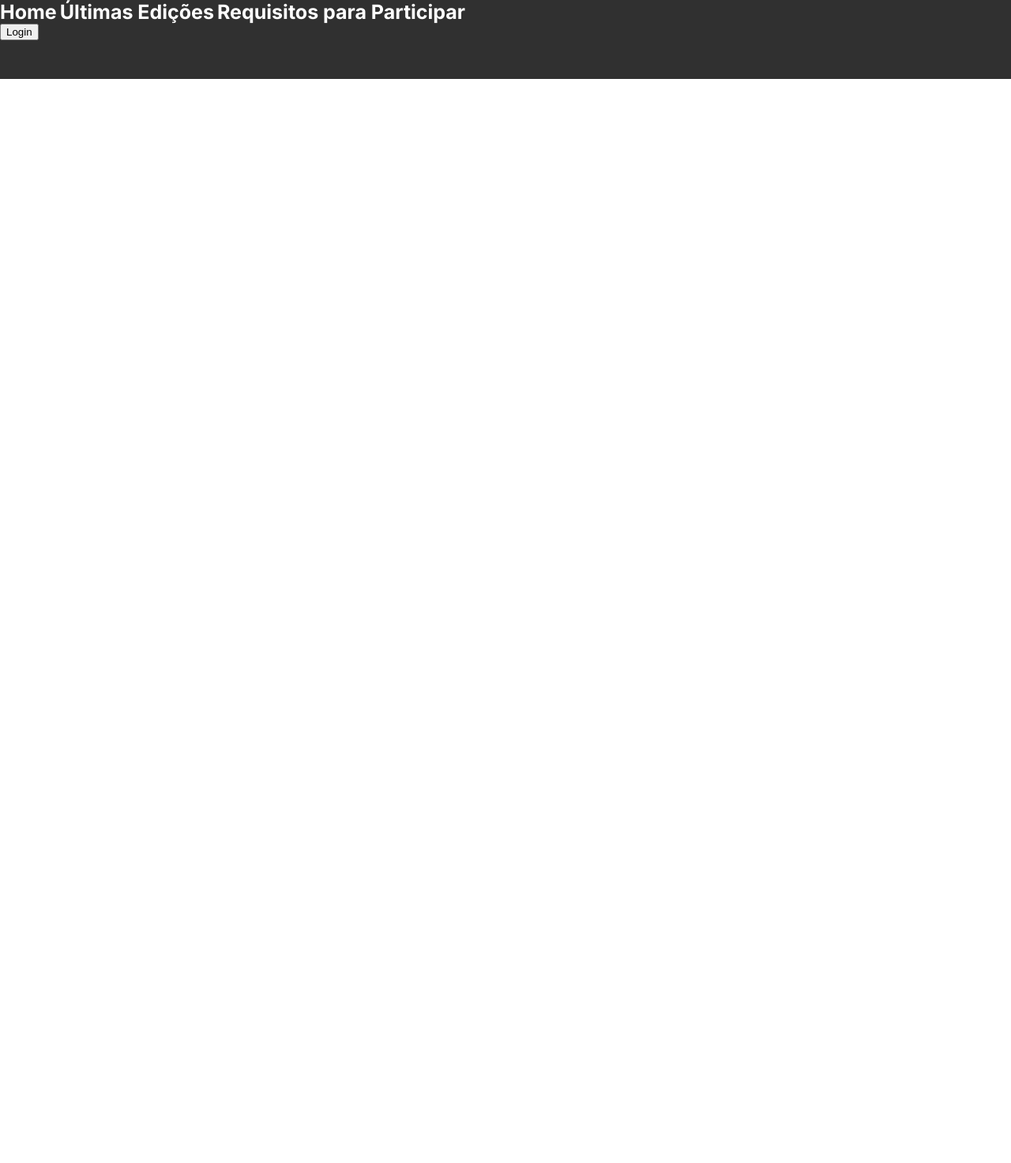
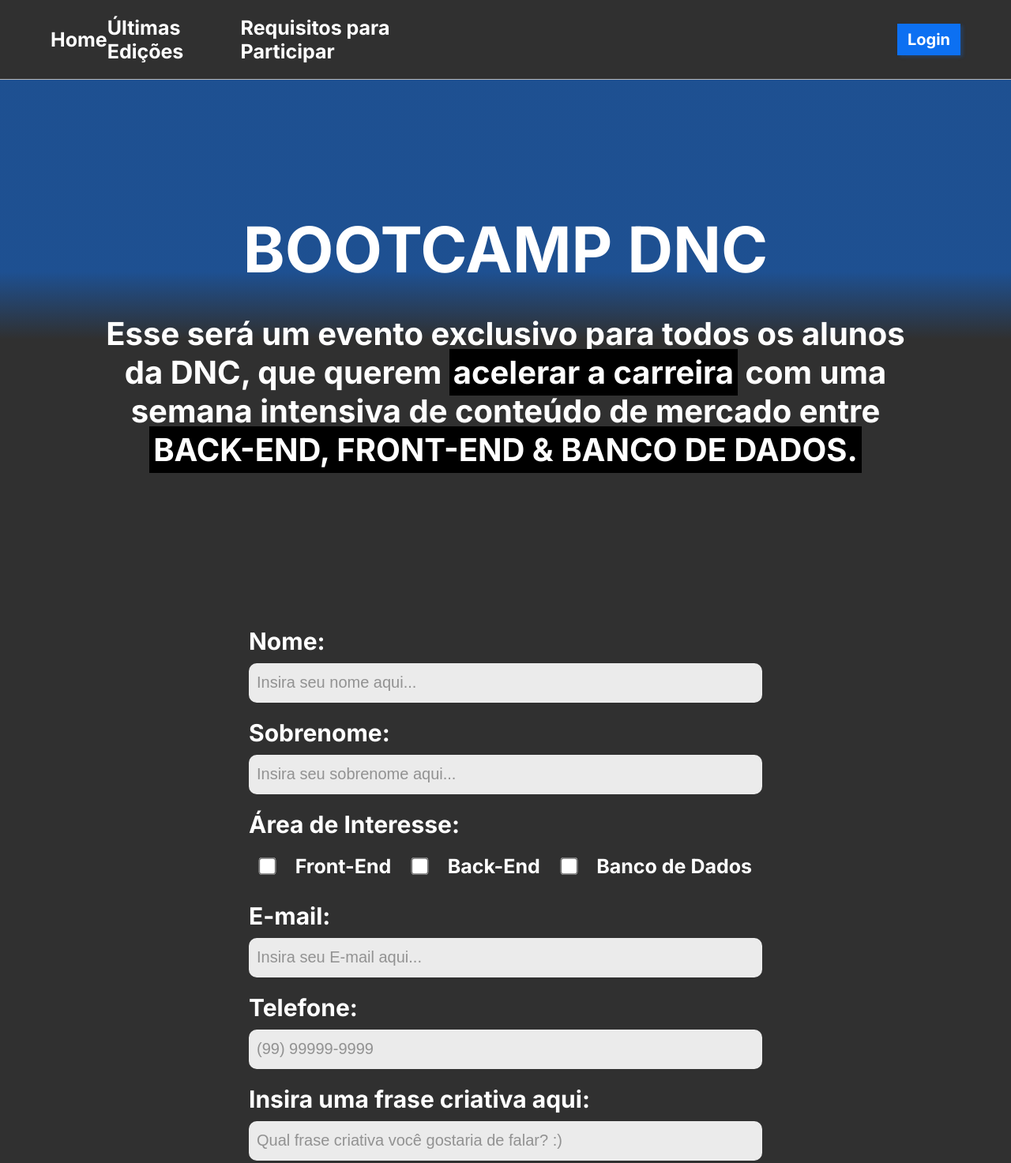
Before and after one commit to karinaribeiro2/prototipo-bootcamp-dnc, a plain HTML site: page index.html in a window 1280 px wide. Shown: the top 1473 px of the page at 79% size. Before the commit the page ends 800 px from the top, so only its background shows below. Drawn offline with Linux system fonts and the light colour scheme.

Commit message:
Adding style formatting to the formt

```diff
--- a/index.html
+++ b/index.html
@@ -10,27 +10,8 @@
   <link rel="preconnect" href="https://fonts.gstatic.com" crossorigin>
   <link href="https://fonts.googleapis.com/css2?family=Inter:wght@100;400;700&display=swap" rel="stylesheet">
 
-  <Style>
-    body {
-      margin: 0;
-      padding: 0;
-    }
+  <link rel="stylesheet" href="style.css">
 
-    #header {
-      width: 100%;
-      height: 100px;
-      background: #303030;
-    }
-    #header div a {
-      font-family: 'Inter';
-      font-style: normal;
-      font-weight: 600;
-      font-size: 25px;
-      line-height: 30px;
-      color: #FFFFFF;
-      text-decoration: none;
-    }
-  </Style>
 </head>
 <body>
   <nav id="header">
@@ -41,5 +22,48 @@
     </div>
     <button>Login</button>
   </nav>
+  <section>
+    <header>
+      <h1>Bootcamp DNC</h1>
+      <h2>Esse será um evento exclusivo para todos os alunos <br>
+          da <b>DNC</b>, que querem <span class="reverse">acelerar a carreira</span> com uma <br>
+          semana intensiva de conteúdo de mercado entre  <br>
+          <span class="reverse">BACK-END, FRONT-END & BANCO DE DADOS.</span></h2>
+    </header>
+    <form action="">
+      <div class="formGroup">
+        <label>Nome:</label>
+        <Input type="text" placeholder="Insira seu nome aqui...">
+      </div>
+      <div class="formGroup">
+        <label>Sobrenome:</label>
+        <Input type="text" placeholder="Insira seu sobrenome aqui...">
+      </div>
+      <div class="formGroup">
+        <label>Área de Interesse:</label>
+        <div class="checkboxItems">
+          <input type="checkbox" value="front">
+          <label>Front-End</label>
+          <input type="checkbox" value="back">
+          <label>Back-End</label>
+          <input type="checkbox" value="bd">
+          <label>Banco de Dados</label>
+        </div>
+      </div>
+      <div class="formGroup">
+        <label>E-mail:</label>
+        <Input type="email" placeholder="Insira seu E-mail aqui...">
+      </div>
+      <div class="formGroup">
+        <label>Telefone:</label>
+        <Input type="text" placeholder="(99) 99999-9999">
+      </div>
+      <div class="formGroup">
+        <label>Insira uma frase criativa aqui:</label>
+        <Input type="text" placeholder="Qual frase criativa você gostaria de falar? :)">
+      </div>
+      <input type="submit" value="Cadastrar">
+    </form>
+  </section>
 </body>
 </html>
--- a/style.css
+++ b/style.css
@@ -0,0 +1,143 @@
+  :root {
+    --azul-dnc: #0C70F2;
+    --preto-dnc: #303030;
+    --preto: #000000;
+    --branco-sombra-dnc: #CCCCCC;
+    --branco-dnc: #FFFFFF;
+    --borda: #BABABA;
+
+    --fonte-padrão: 'Inter'
+  }
+
+  body {
+    margin: 0;
+    padding: 0;
+    background: linear-gradient(180deg, rgba(12, 112, 242, 0.5) 19.91%, rgba(12, 112, 242, 0) 24.84%), #303030;
+    background-repeat: no-repeat;
+  }
+
+  #header {
+    width: 100%;
+    height: 100px;
+    background: var(--preto-dnc);
+    display: flex;
+    justify-content: space-between;
+    align-items: center;
+    border-bottom: 1px solid var(--borda);
+  }
+    #menu {
+      display: flex;
+      width: 40%;
+      justify-content: space-around;
+      align-items: center;
+      margin-left: 5%;
+    }
+    #header div a {
+      font-family: var(--fonte-padrão);
+      font-style: normal;
+      font-weight: 600;
+      font-size: 25px;
+      line-height: 30px;
+      color: var(--branco-dnc);
+      text-decoration: none;
+    }
+    #header button {
+      margin-right: 5%;
+      background: var(--azul-dnc);
+      border: 0px;
+      height: 40px;
+      width: 80px;
+      font-family: 'Inter';
+      font-style: normal;
+      font-weight: 600;
+      font-size: 20px;
+      line-height: 24px;
+      color: var(--branco-dnc);
+      box-shadow: 3px 2px 4px rgba(12, 112, 242, 0.25);
+      cursor: pointer;
+    }
+    #header div a:hover {
+      color: var(--branco-sombra-dnc);
+    }
+
+    /* Seção Principal do site */
+
+    section {
+      display: flex;
+      flex-direction: column;
+      align-items: center;
+
+      margin-top: 100px;
+      margin-bottom: 100px;
+    }
+      header {
+        color: var(--branco-dnc);
+        font-family: var(--fonte-padrão);
+      }
+      header h1 {
+        text-align: center;
+        text-transform: uppercase;
+        font-size: 80px;
+        font-weight: 800;
+        margin-bottom: 20px;
+      }
+      header h2 {
+        text-align: center;
+        font-size: 40px;
+        font-weight: 700;
+        margin-bottom: 180px;
+      }
+      header .reverse {
+        background-color: var(--preto);
+        font-weight: bold;
+        padding: 5px;
+      }
+      form {
+        color: var(--branco-dnc);
+        font-family: var(--fonte-padrão);
+        font-size: 30px;
+        font-weight: 600;
+        width: 650px;
+      }
+      .formGroup {
+        display: flex;
+        flex-direction: column;
+        margin-top: 10px;
+        margin-bottom: 10px;
+      }
+      form input {
+        border-radius: 10px;
+        height: 30px;
+        border: 0px;
+        font-size: 20px;
+        padding: 10px;
+        background: rgba(255, 255, 255, 0.9);
+      }
+      form label {
+        margin: 10px 0px 10px 0px;
+      }
+      form input::placeholder {
+        color: rgba(57, 57, 57, 0.5);
+      }
+      .checkboxItems label {
+        font-size: 25px;
+      }
+      .checkboxItems {
+        display: flex;
+        justify-content: space-around;
+        align-items: center;
+      }
+      input[type="checkbox"] {
+        transform: scale(1.7);
+      }
+      input[type="submit"] {
+        background: rgba(12, 112, 242, 0.9);
+        box-shadow: 0px 6px 4px rgba(12, 112, 242, 0.25);
+        border-radius: 10px;
+        width: 100%;
+        height: 50px;
+        font-size: 32px;
+        color: var(--branco-dnc);
+        margin-top: 100px;
+        cursor: pointer;
+      }
```
